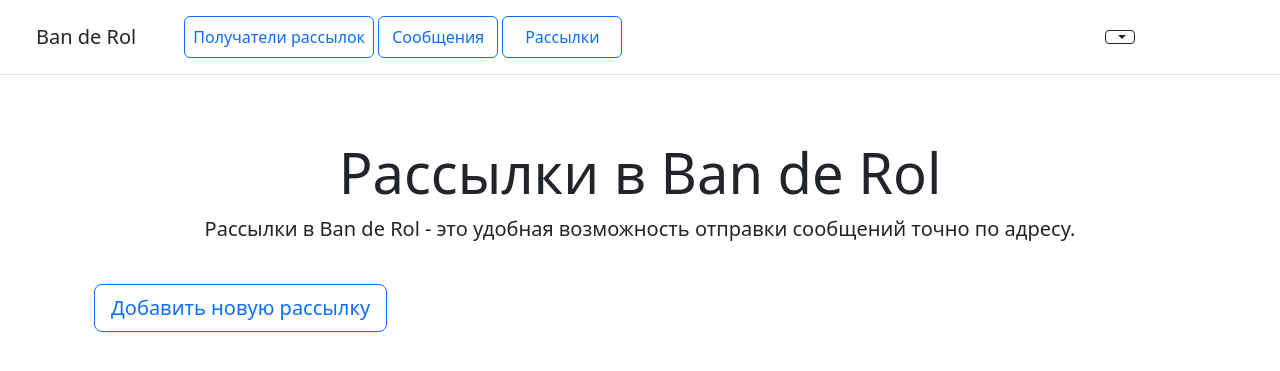
After one commit to Mikhailkulish/banderol, a Django app: page /mailings/ in a window 1280 px wide. The commit adds this page. Shown: the top 371 px of the page. Run offline with Django 5.2, Linux system fonts and the light colour scheme; data that the repository does not hold is empty; some libraries are stand-ins or nearby versions.

Commit message:
add templates in mailings

```diff
--- a/config/urls.py
+++ b/config/urls.py
@@ -7,6 +7,7 @@ urlpatterns = [
     path('admin/', admin.site.urls),
     path('', include('recipients.urls', namespace='recipient')),
     path('message/', include('messages_app.urls', namespace='message')),
+    path('mailings/', include('mailings.urls', namespace='mailings')),
 ]
 
 if settings.DEBUG:
--- /dev/null
+++ b/mailings/templates/mailings/base.html
@@ -0,0 +1,39 @@
+{% load static %}
+<!doctype html>
+<html lang="en">
+<head>
+    <meta charset="utf-8">
+    <meta name="viewport" content="width=device-width, initial-scale=1">
+    <title>{% block title %}Рассылки Ban de Rol{% endblock %}</title>
+    <link rel="stylesheet" href="{% static 'css/bootstrap.min.css' %}">
+</head>
+<body>
+
+<div class="container-fluid">
+    <div class="row align-items-center mb-3 border-bottom">
+        <div class="col-9">
+            <div class="d-flex flex-column flex-md-row align-items-center p-3 px-md-4 bg-white  box-shadow">
+                <h5 class="my-0 mr-md-auto font-weight-normal">Ban de Rol</h5>
+                {% include 'recipients/includes/inc_menu.html' %}
+            </div>
+        </div>
+
+        <div class="col-3 d-flex align-items-center justify-content-center h-100">
+            <div class="dropdown">
+                <button class="btn btn-sm btn-outline-dark dropdown-toggle d-flex align-items-center"
+                        type="button" data-bs-toggle="dropdown" aria-expanded="false">
+                </button>
+            </div>
+        </div>
+
+    </div>
+</div>
+
+<div class="container">
+    {% include 'mailings/includes/header.html' %}
+    {% block content %}{% endblock %}
+</div>
+
+<script src="{% static 'js/bootstrap.bundle.min.js' %}"></script>
+</body>
+</html>
--- /dev/null
+++ b/mailings/templates/mailings/includes/header.html
@@ -0,0 +1,4 @@
+<div class="pricing-header px-3 py-3 pt-md-5 pb-md-4 mx-auto text-center">
+    <h1 class="display-4">Рассылки в Ban de Rol</h1>
+    <p class="lead">Рассылки в Ban de Rol - это удобная возможность отправки сообщений точно по адресу.</p>
+</div>
--- /dev/null
+++ b/mailings/templates/mailings/mailing_list.html
@@ -0,0 +1,37 @@
+{% extends 'mailings/base.html' %}
+{% block title %}Рассылки Ban de Rol{% endblock %}
+{% block content %}
+<div class="container">
+    <p>
+        <a class="btn btn-lg btn-block btn-outline-primary" href="{% url 'mailings:mailing_create' %}">Добавить новую рассылку</a>
+    </p>
+    <div class="row text-center">
+        {% for mailing in object_list %}
+        <div class="col-12 col-sm-6 col-md-4 col-lg-3">
+            <div class="card mb-4 box-shadow">
+                <div class="card-header">
+                    <h4 class="my-0 font-weight-normal">{{ mailing.message }}</h4>
+                </div>
+                <div class="card-body">
+                    <p class="list-unstyled mt-3 mb-2 text-start m-3">{{ mailing.start_time }}</p>
+                    <p class="list-unstyled mt-2 mb-4 text-start m-3">{{ mailing.end_time }}</p>
+                    <p class="list-unstyled mt-3 mb-4 text-start m-3">{{ mailing.recipients.all|join:", " }}</p>
+                    <p class="list-unstyled mt-3 mb-4 text-start m-3">{{ mailing.status }}</p>
+                    <div class="d-grid gap-2">
+                        <a class="btn btn-lg btn-outline-primary" href="{% url 'mailings:mailing_detail' mailing.pk %}">
+                            Посмотреть
+                        </a>
+                        <a class="btn btn-primary" href="{% url 'mailings:mailing_update' mailing.pk %}">
+                            Редактировать
+                        </a>
+                        <a class="btn btn-danger" href="{% url 'mailings:mailing_delete' mailing.pk %}">
+                            Удалить
+                        </a>
+                    </div>
+                </div>
+            </div>
+        </div>
+        {% endfor %}
+    </div>
+</div>
+{% endblock %}
--- /dev/null
+++ b/mailings/urls.py
@@ -0,0 +1,14 @@
+from django.urls import path
+from mailings.apps import MailingsConfig
+from mailings.views import MailingListView, MailingDetailView, MailingCreateView, MailingUpdateView, MailingDeleteView
+
+
+app_name = MailingsConfig.name
+
+urlpatterns = [
+    path('', MailingListView.as_view(), name='mailing_list'),
+    path('<int:pk>/', MailingDetailView.as_view(), name='mailing_detail'),
+    path('create/', MailingCreateView.as_view(), name='mailing_create'),
+    path('update/<int:pk>/', MailingUpdateView.as_view(), name='mailing_update'),
+    path('delete/<int:pk>/', MailingDeleteView.as_view(), name='mailing_delete'),
+]
--- a/mailings/views.py
+++ b/mailings/views.py
@@ -1,3 +1,32 @@
-from django.shortcuts import render
+from django.urls import reverse_lazy
+from django.views.generic import ListView, DetailView, CreateView, UpdateView, DeleteView
 
-# Create your views here.
+from mailings.forms import MailingForm
+from mailings.models import Mailing
+
+
+class MailingListView(ListView):
+    model = Mailing
+    template_name = 'mailings/mailing_list.html'
+
+
+class MailingDetailView(DetailView):
+    model = Mailing
+
+
+class MailingCreateView(CreateView):
+    model = Mailing
+    form_class = MailingForm
+    success_url = reverse_lazy('mailings:mailing_list')
+
+
+class MailingUpdateView(UpdateView):
+    model = Mailing
+    form_class = MailingForm
+    success_url = reverse_lazy('mailings:mailing_list')
+
+
+class MailingDeleteView(DeleteView):
+    model = Mailing
+    form_class = MailingForm
+    success_url = reverse_lazy('mailings:mailing_list')
--- a/messages_app/forms.py
+++ b/messages_app/forms.py
@@ -12,7 +12,7 @@ class MessageForm(forms.ModelForm):
         super(MessageForm, self).__init__(*args, **kwargs)
         self.fields['subject'].widget.attrs.update({
             'class': 'form-control',
-            'placeholder': 'Введите тему собщения'
+            'placeholder': 'Введите тему сообщения'
         })
 
         self.fields['body'].widget.attrs.update({
--- a/messages_app/templates/messages_app/base.html
+++ b/messages_app/templates/messages_app/base.html
@@ -32,7 +32,6 @@
 <div class="container">
     {% include 'messages_app/includes/header.html' %}
     {% block content %}{% endblock %}
-
 </div>
 
 <script src="{% static 'js/bootstrap.bundle.min.js' %}"></script>
--- a/messages_app/templates/messages_app/message_confirm_delete.html
+++ b/messages_app/templates/messages_app/message_confirm_delete.html
@@ -1,4 +1,4 @@
-{% extends 'recipients/base.html' %}
+{% extends 'messages_app/base.html' %}
 {% block title %}Сообщения Ban de Rol{% endblock %}
 {% block content %}
 <div class="container">
--- a/recipients/templates/recipients/includes/inc_menu.html
+++ b/recipients/templates/recipients/includes/inc_menu.html
@@ -1,5 +1,5 @@
 <nav class="ms-5">
   <a class="p-2 btn btn-outline-primary" style="min-width: 120px;" href="{% url 'recipients:recipient_list' %}">Получатели рассылок</a>
   <a class="p-2 btn btn-outline-primary" style="min-width: 120px;" href="{% url 'messages_app:message_list' %}">Сообщения</a>
-  <a class="p-2 btn btn-outline-primary" style="min-width: 120px;" href="#">Рассылки</a>
+  <a class="p-2 btn btn-outline-primary" style="min-width: 120px;" href="{% url 'mailings:mailing_list' %}">Рассылки</a>
 </nav>
```
Also changed, not shown: mailings/forms.py (added, +48 -0 lines), mailings/templates/mailings/mailing_confirm_delete.html (added, +22 -0 lines), mailings/templates/mailings/mailing_detail.html (added, +11 -0 lines), mailings/templates/mailings/mailing_form.html (added, +25 -0 lines).
